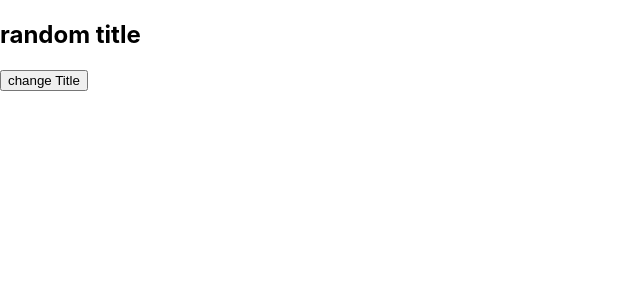
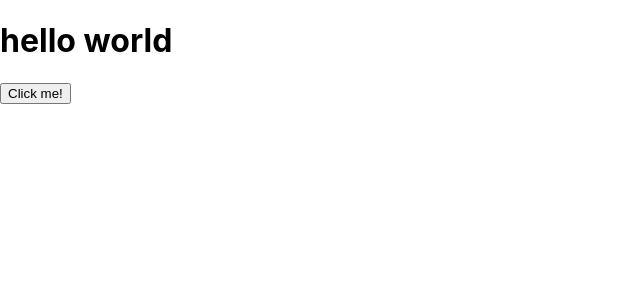
Before and after one commit to pol-dev-shinroo/react-advanced, a React (Create React App) app: page / in a window 1280 px wide. Shown: the top 300 px of the page, without its empty margins (0-640 px from the left). Built offline with nearby package versions, Linux system fonts and the light colour scheme.

Commit message:
useState basics

```diff
--- a/src/App.js
+++ b/src/App.js
@@ -1,7 +1,8 @@
-import Example from "./examples/1-error-example";
+// import Example from "./examples/1-error-example";
+import { UseStateBasics } from "./final/1-useState-example.jsx";
 
 function App() {
-    return <Example />;
+    return <UseStateBasics />;
 }
 
 export default App;
--- a/src/final/1-useState-example.jsx
+++ b/src/final/1-useState-example.jsx
@@ -0,0 +1,28 @@
+import React, { useState } from "react";
+
+export const UseStateBasics = () => {
+    console.log(useState()); // returns an array [undefined, f]
+    console.log(useState(1)[0]); // returns value
+    console.log(useState(1)[1]); // returns function
+
+    const [value, setText] = useState("hello world"); // destructuring an array
+    console.log(value, setText);
+
+    const handleClick = () => {
+        if (value === "hello world") {
+            setText("babo");
+        } else {
+            setText("hello world");
+        }
+    };
+
+    console.log("component rendered"); // buttonclicked=> re-renders the component
+    return (
+        <React.Fragment>
+            <h1>{value}</h1>
+            <button type="button" onClick={handleClick}>
+                Click me!
+            </button>
+        </React.Fragment>
+    );
+};
--- a/src/index.js
+++ b/src/index.js
@@ -1,17 +1,7 @@
-import React from 'react';
-import ReactDOM from 'react-dom/client';
-import './index.css';
-import App from './App';
-import reportWebVitals from './reportWebVitals';
+import React from "react";
+import ReactDOM from "react-dom/client";
+import "./index.css";
+import App from "./App";
 
-const root = ReactDOM.createRoot(document.getElementById('root'));
-root.render(
-  <React.StrictMode>
-    <App />
-  </React.StrictMode>
-);
-
-// If you want to start measuring performance in your app, pass a function
-// to log results (for example: reportWebVitals(console.log))
-// or send to an analytics endpoint. Learn more: https://bit.ly/CRA-vitals
-reportWebVitals();
+const root = ReactDOM.createRoot(document.getElementById("root"));
+root.render(<App />);
```
